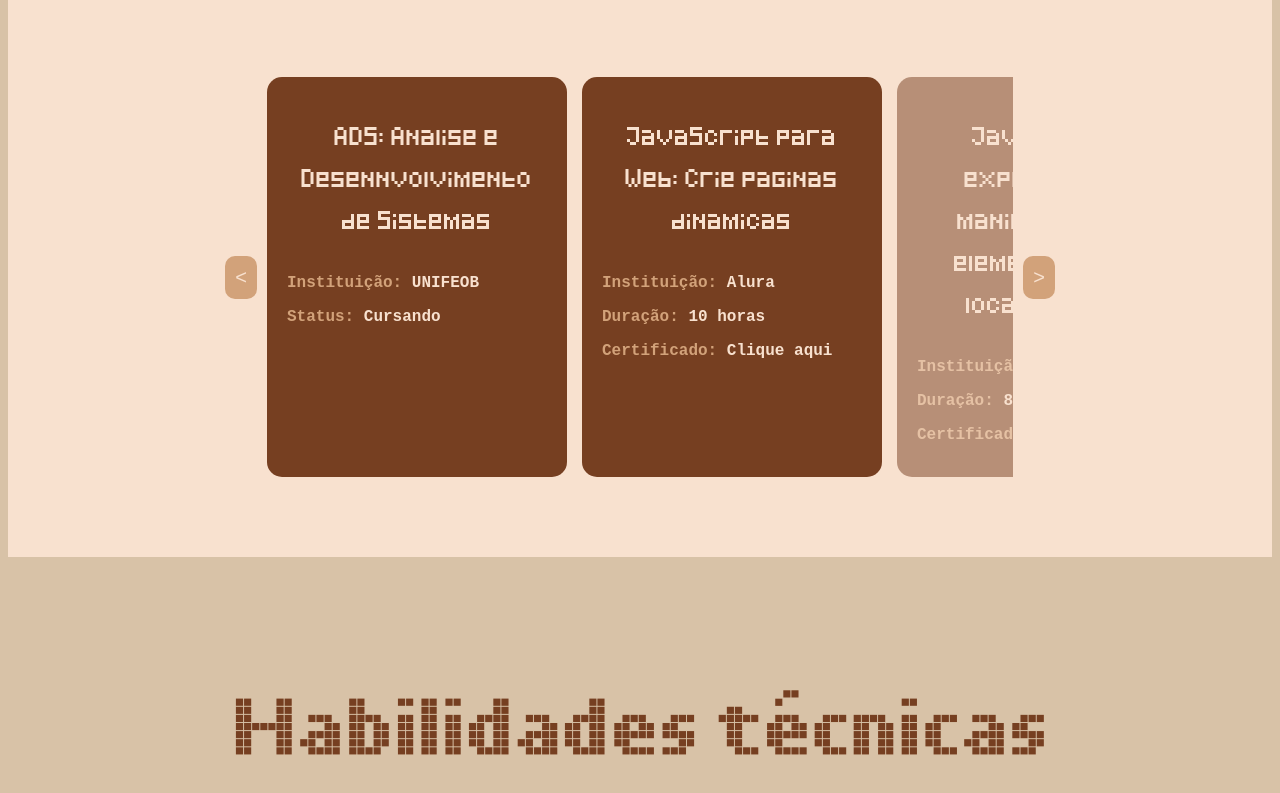
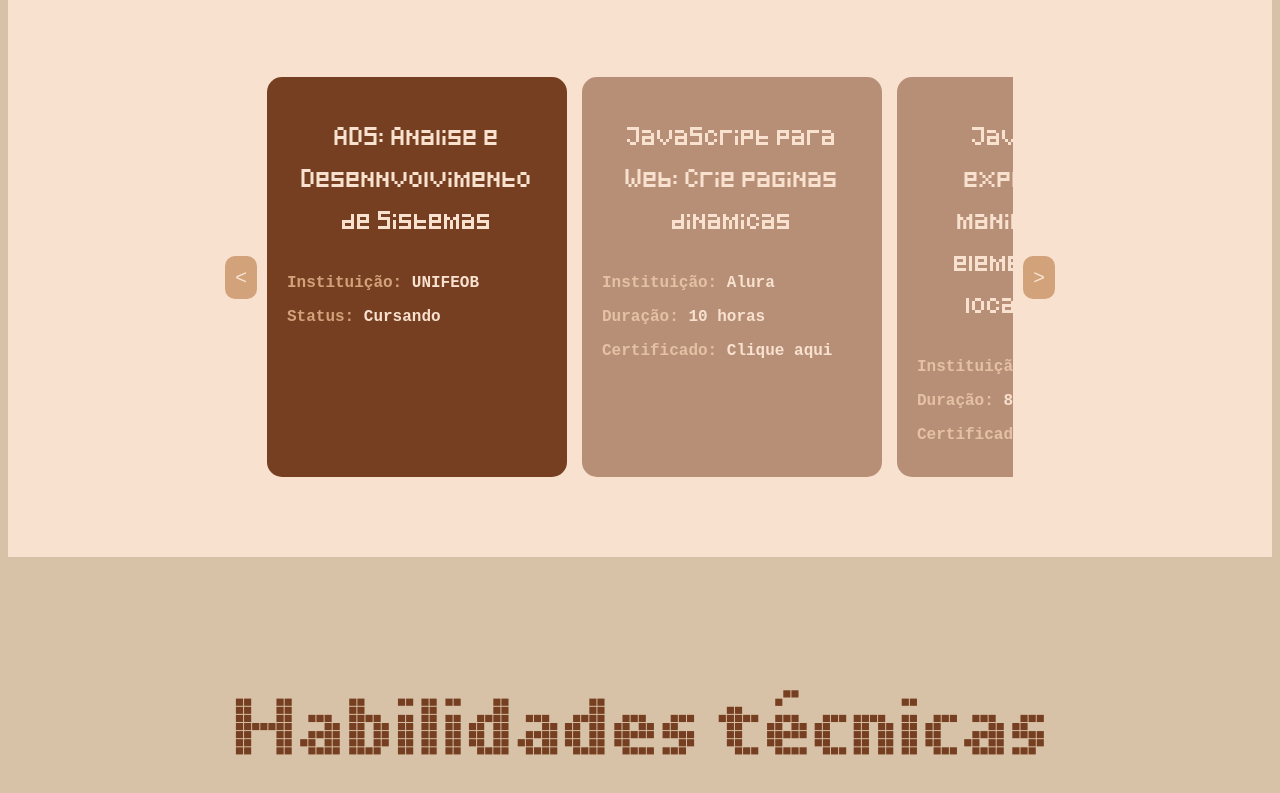
Before and after one commit to qwer-julia/Portifolio, a plain HTML site: page index.html in a window 1280 px wide. Shown: the part 2224-3017 px from the top of the page. Drawn offline with Linux system fonts and the light colour scheme.

Commit message:
Update index.html

```diff
--- a/index.html
+++ b/index.html
@@ -119,7 +119,7 @@
                                     Status: <span class="info_certificado"> Cursando </span>
                                 </p>
                             </div>
-                            <div class="certificado item current-item">
+                            <div class="certificado item">
                                 <p class="titulo">
                                     JavaScript para Web: Crie paginas dinamicas
                                 </p>
```
